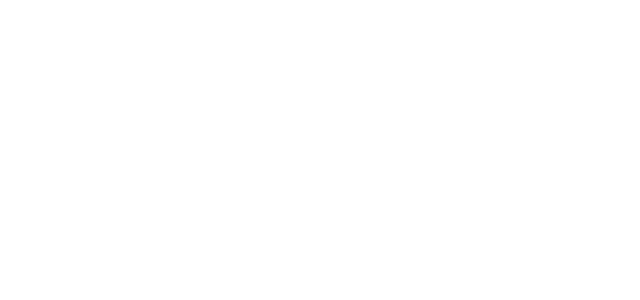
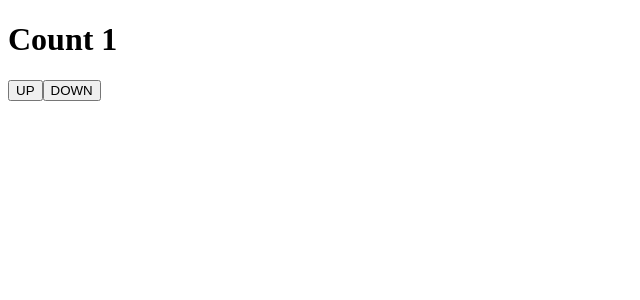
Before and after one commit to skyeome/custom-react-hooks, a React (Create React App) app: page / in a window 1280 px wide. Shown: the top 300 px of the page, without its empty margins (0-640 px from the left). Built offline with nearby package versions, Linux system fonts and the light colour scheme.

Commit message:
useState Before & After

```diff
--- a/src/App.js
+++ b/src/App.js
@@ -1,7 +1,42 @@
+import { useState, Component } from "react";
+
 function App() {
+  const [item, setItem] = useState(1);
+  const incrementItem = () => setItem(current => current + 1);
+  const decrementItem = () => setItem(current => current - 1);
   return (
-    <div></div>
+    <div className="App">
+      <h1>Count {item}</h1>
+      <button onClick={incrementItem}>UP</button>
+      <button onClick={decrementItem}>DOWN</button>
+    </div>
   );
 }
 
+class AppUgly extends Component{
+  state = {
+    item:1
+  }
+  incrementItem = () => {
+    this.setState (state=>{
+      return {item : state.item + 1};
+    });
+  }
+  decrementItem = () => {
+    this.setState (state=>{
+      return {item : state.item - 1};
+    });
+  }
+  render(){
+    const {item} = this.state;
+    return (
+      <div className="App">
+        <h1>Count {item}</h1>
+        <button onClick={this.incrementItem}>UP</button>
+        <button onClick={this.decrementItem}>DOWN</button>
+      </div>
+    );
+  }
+}
+
 export default App;
```
